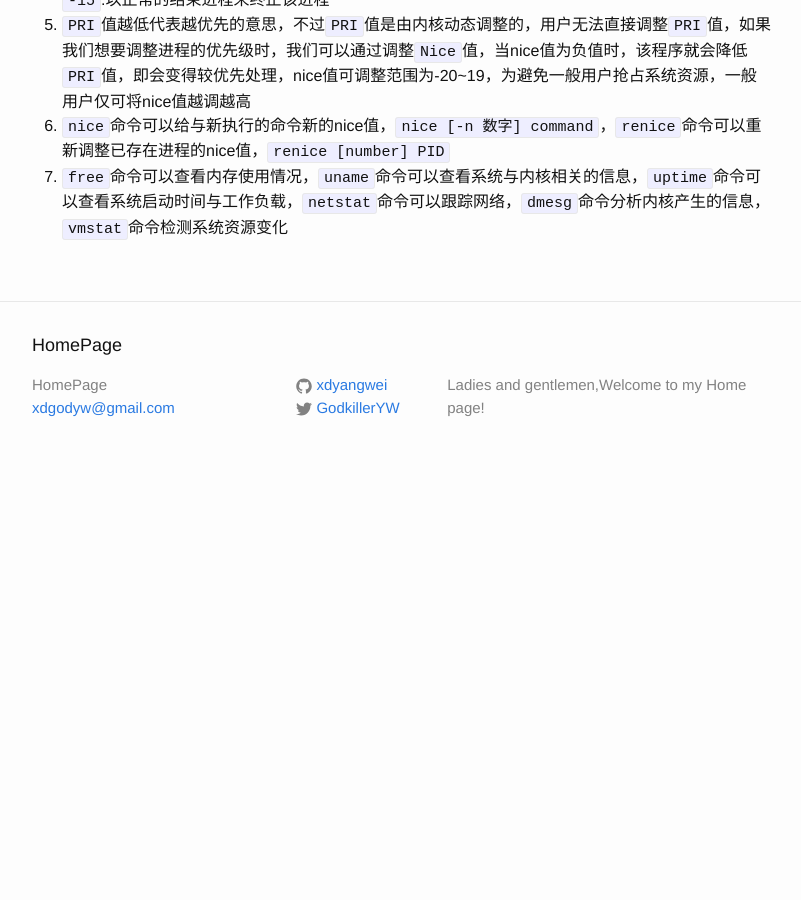
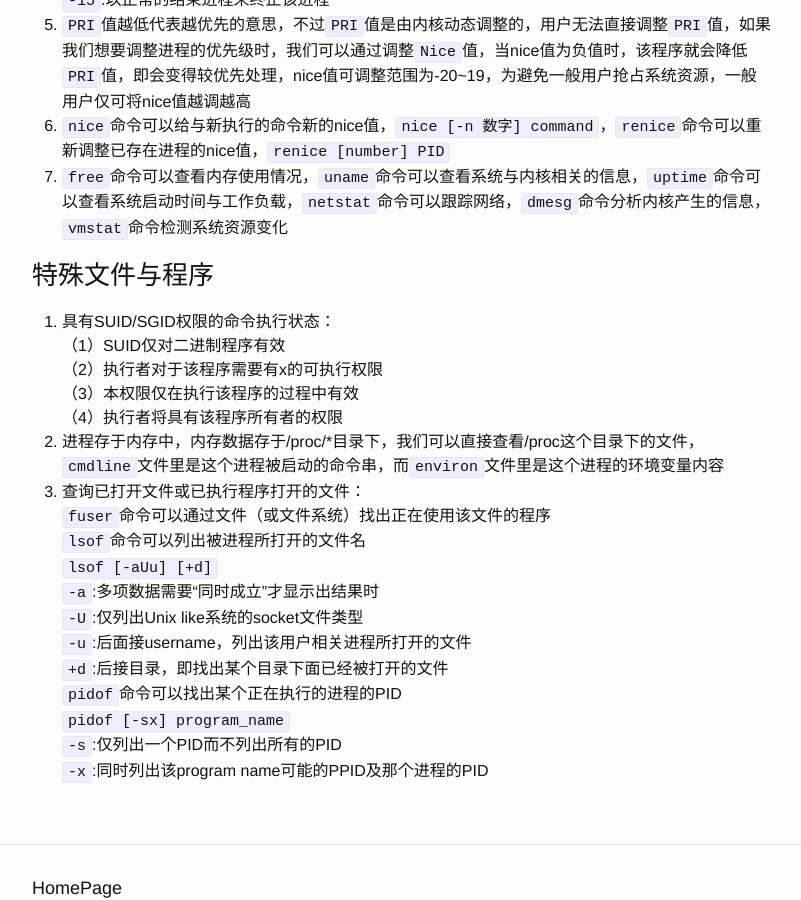
Before and after one commit to xdyangwei/xdyangwei.github.io, a Jekyll site: the page built from _posts/2019-7-16-Linux程序管理.md, in a window 1280 px wide and 900 px high, scrolled down 1900 px. Shown: the whole window, without its empty margins (238-1039 px from the left). Built offline with Jekyll 4.4.1, drawn with Linux system fonts in a browser that asks for light colours; our own code applies the rules of GitHub Pages for plain Markdown files; before the commit the page ends 2379 px from its top, so only the background shows below that.

Commit message:
add thetips of special file and program

```diff
--- a/_posts/2019-7-16-Linux程序管理.md
+++ b/_posts/2019-7-16-Linux程序管理.md
@@ -47,3 +47,23 @@
 5. `PRI`值越低代表越优先的意思，不过`PRI`值是由内核动态调整的，用户无法直接调整`PRI`值，如果我们想要调整进程的优先级时，我们可以通过调整`Nice`值，当nice值为负值时，该程序就会降低`PRI`值，即会变得较优先处理，nice值可调整范围为-20~19，为避免一般用户抢占系统资源，一般用户仅可将nice值越调越高
 6. `nice`命令可以给与新执行的命令新的nice值，`nice [-n 数字] command`，`renice`命令可以重新调整已存在进程的nice值，`renice [number] PID`
 7. `free`命令可以查看内存使用情况，`uname`命令可以查看系统与内核相关的信息，`uptime`命令可以查看系统启动时间与工作负载，`netstat`命令可以跟踪网络，`dmesg`命令分析内核产生的信息，`vmstat`命令检测系统资源变化
+
+### 特殊文件与程序
+1. 具有SUID/SGID权限的命令执行状态：
+（1）SUID仅对二进制程序有效
+（2）执行者对于该程序需要有x的可执行权限
+（3）本权限仅在执行该程序的过程中有效
+（4）执行者将具有该程序所有者的权限
+2. 进程存于内存中，内存数据存于/proc/*目录下，我们可以直接查看/proc这个目录下的文件，`cmdline`文件里是这个进程被启动的命令串，而`environ`文件里是这个进程的环境变量内容
+3. 查询已打开文件或已执行程序打开的文件：
+`fuser`命令可以通过文件（或文件系统）找出正在使用该文件的程序
+`lsof`命令可以列出被进程所打开的文件名
+`lsof [-aUu] [+d]`
+`-a`:多项数据需要“同时成立”才显示出结果时
+`-U`:仅列出Unix like系统的socket文件类型
+`-u`:后面接username，列出该用户相关进程所打开的文件
+`+d`:后接目录，即找出某个目录下面已经被打开的文件
+`pidof`命令可以找出某个正在执行的进程的PID
+`pidof [-sx] program_name`
+`-s`:仅列出一个PID而不列出所有的PID
+`-x`:同时列出该program name可能的PPID及那个进程的PID
```
